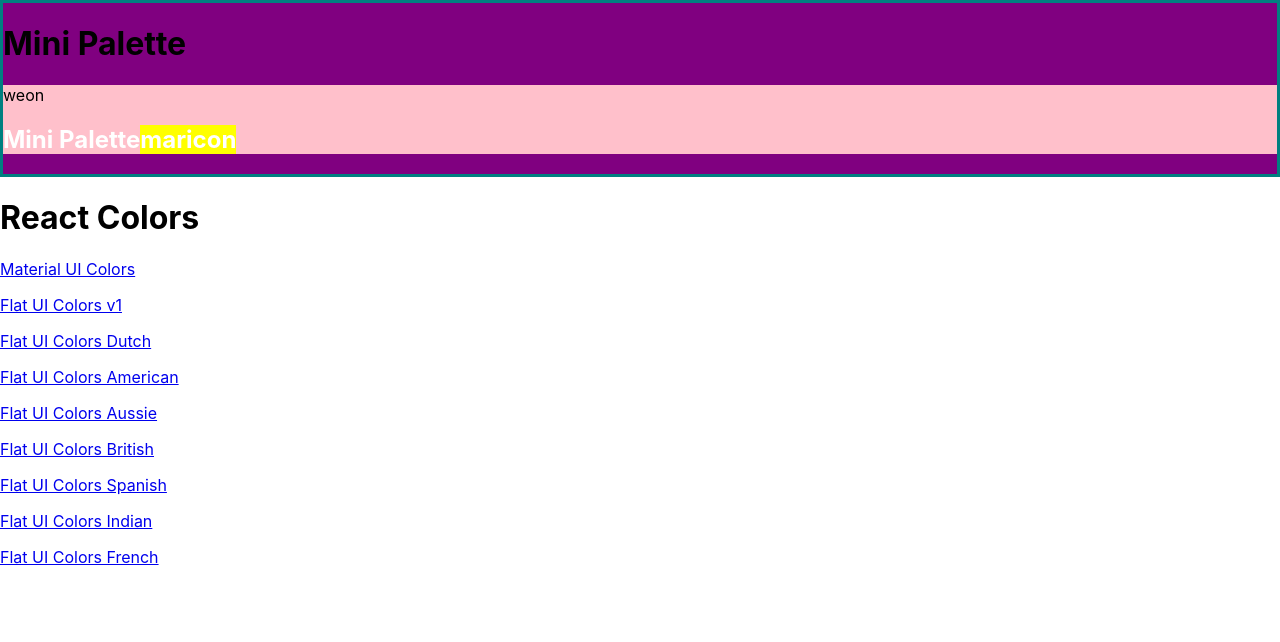
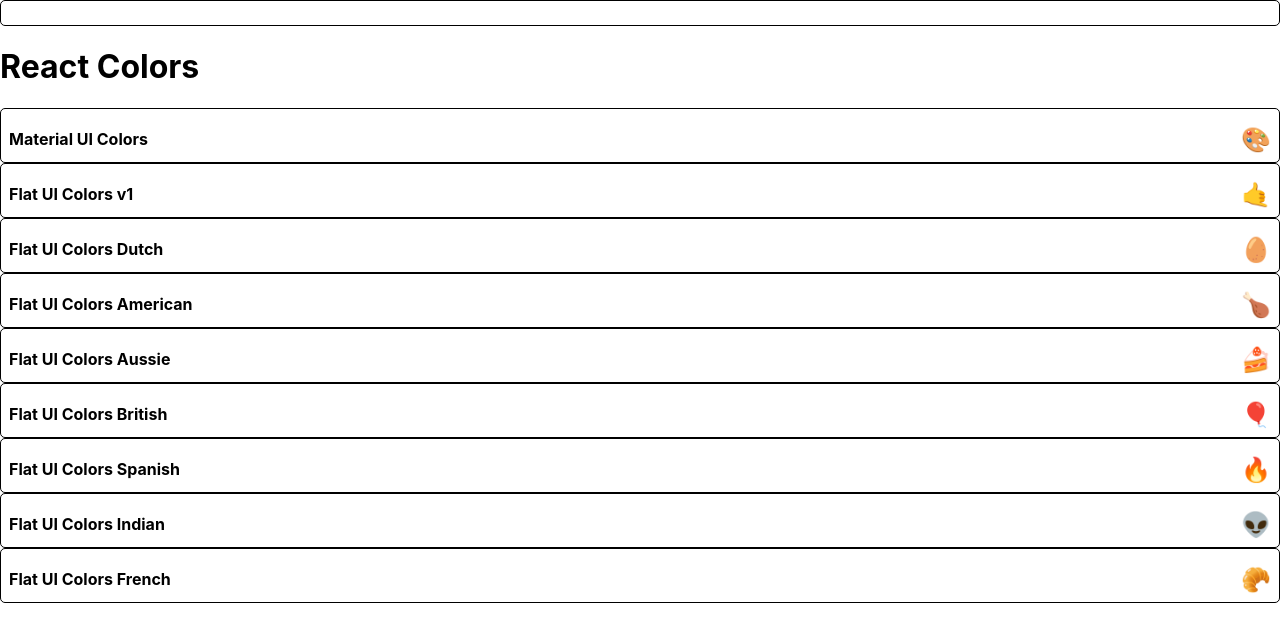
Before and after one commit to pdelbarrio/colors-app, a React (Create React App) app: page / in a window 1280 px wide. Shown: the top 642 px of the page. Built offline with nearby package versions, Linux system fonts and the light colour scheme.

Commit message:
Start styling MiniPalette

```diff
--- a/src/MiniPalette.js
+++ b/src/MiniPalette.js
@@ -2,33 +2,45 @@
 import { withStyles } from "@material-ui/styles";
 
 const styles = {
-  main: {
-    backgroundColor: "purple",
-    border: "3px solid teal",
+  root: {
+    backgroundColor: "white",
+    border: "1px solid black",
+    borderRadius: "5px",
+    padding: "0.5rem",
+    position: "relative",
+    overflow: "hidden",
+    "&:hover": {
+      cursor: "pointer",
+    },
   },
-  secondary: {
-    backgroundColor: "pink",
-    "& h1": {
-      color: "white",
-      "& span": {
-        backgroundColor: "yellow",
-      },
-    },
+  colors: {
+    backgroundColor: "grey",
+  },
+  title: {
+    display: "flex",
+    justifyContent: "space-between",
+    alignItems: "center",
+    margin: "0",
+    color: "black",
+    paddingTop: "0.5rem",
+    fontSize: "1rem",
+    position: "relative",
+  },
+  emoji: {
+    marginLeft: "0.5rem",
+    fontSize: "1.5rem",
   },
 };
 
 function MiniPalette(props) {
-  const { classes } = props;
+  const { classes, paletteName, emoji } = props;
   console.log(classes);
   return (
-    <div className={classes.main}>
-      <h1>Mini Palette</h1>
-      <section className={classes.secondary}>
-        weon
-        <h1>
-          Mini Palette<span>maricon</span>
-        </h1>
-      </section>
+    <div className={classes.root}>
+      <div className={classes.colors}></div>
+      <h5 className={classes.title}>
+        {paletteName} <span className={classes.emoji}>{emoji}</span>
+      </h5>
     </div>
   );
 }
--- a/src/PaletteList.js
+++ b/src/PaletteList.js
@@ -10,9 +10,7 @@
         <MiniPalette />
         <h1>React Colors</h1>
         {palettes.map((palette) => (
-          <p>
-            <Link to={`/palette/${palette.id}`}>{palette.paletteName}</Link>
-          </p>
+          <MiniPalette {...palette} />
         ))}
       </div>
     );
--- a/src/seedColors.js
+++ b/src/seedColors.js
@@ -55,7 +55,7 @@
   {
     paletteName: "Flat UI Colors Dutch",
     id: "flat-ui-colors-dutch",
-    emoji: "🇳🇱",
+    emoji: "🥚",
     colors: [
       { name: "Sunflower", color: "#FFC312" },
       { name: "Energos", color: "#C4E538" },
@@ -82,7 +82,7 @@
   {
     paletteName: "Flat UI Colors American",
     id: "flat-ui-colors-american",
-    emoji: "🇺🇸",
+    emoji: "🍗",
     colors: [
       { name: "LightGreenishBlue", color: "#55efc4" },
       { name: "FadedPoster", color: "#81ecec" },
@@ -109,7 +109,7 @@
   {
     paletteName: "Flat UI Colors Aussie",
     id: "flat-ui-colors-aussie",
-    emoji: "🇦🇺",
+    emoji: "🍰",
     colors: [
       { name: "Beekeeper", color: "#f6e58d" },
       { name: "SpicedNectarine", color: "#ffbe76" },
@@ -136,7 +136,7 @@
   {
     paletteName: "Flat UI Colors British",
     id: "flat-ui-colors-british",
-    emoji: "🇬🇧",
+    emoji: "🎈",
     colors: [
       { name: "ProtossPylon", color: "#00a8ff" },
       { name: "Periwinkle", color: "#9c88ff" },
@@ -163,7 +163,7 @@
   {
     paletteName: "Flat UI Colors Spanish",
     id: "flat-ui-colors-spanish",
-    emoji: "🇪🇸",
+    emoji: "🔥",
     colors: [
       { name: "JacksonsPurple", color: "#40407a" },
       { name: "C64Purple", color: "#706fd3" },
@@ -190,7 +190,7 @@
   {
     paletteName: "Flat UI Colors Indian",
     id: "flat-ui-colors-indian",
-    emoji: "🇮🇳",
+    emoji: "👽",
     colors: [
       { name: "OrchidOrange", color: "#FEA47F" },
       { name: "SpiroDiscoBall", color: "#25CCF7" },
@@ -217,7 +217,7 @@
   {
     paletteName: "Flat UI Colors French",
     id: "flat-ui-colors-french",
-    emoji: "🇫🇷",
+    emoji: "🥐",
     colors: [
       { name: "FlatFlesh", color: "#fad390" },
       { name: "MelonMelody", color: "#f8c291" },
```
